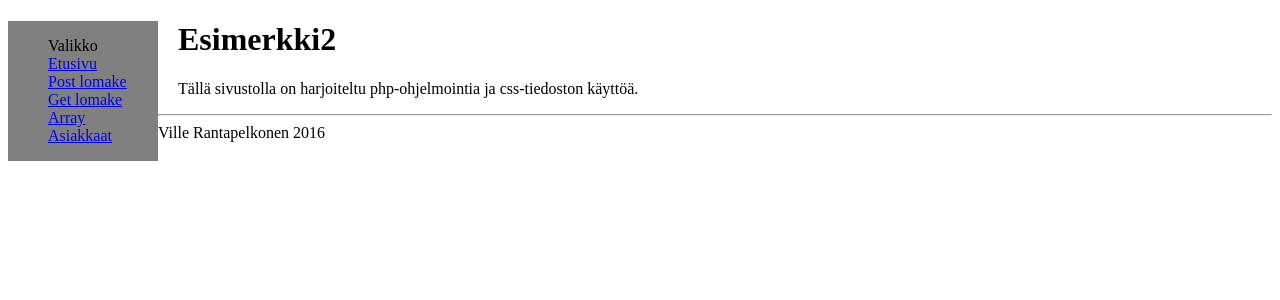
After one commit to villerp/esim2, a PHP site: page / in a window 1280 px wide. The commit adds this page. Shown: the top 300 px of the page. Run offline with PHP 8.4, Linux system fonts and the light colour scheme.

Commit message:
Esimerkki2 valmis

```diff
--- a/array.php
+++ b/array.php
@@ -1,3 +1,4 @@
+<?php include 'menu.php'; ?>
 <h1>Php Array</h1>
 <?php
 $asiakkaat = array(
@@ -25,3 +26,4 @@ foreach ($asiakkaat as $rivi) {
 	}
 	?>
 </TABLE>
+<?php include 'footer.php'; ?>
--- /dev/null
+++ b/footer.php
@@ -0,0 +1,5 @@
+</div>
+<hr>
+Ville Rantapelkonen 2016
+</body>
+</html>
--- a/get.php
+++ b/get.php
@@ -1,3 +1,4 @@
+<?php include 'menu.php'; ?>
 <h1>Testataan get-metodia</h1>
 <form method="get" action="get.php">
 <label>Etunimi</label>
@@ -8,7 +9,6 @@
 <br>
 <input type="submit" name="nappi" value="Lähetä">
 </form>
-
 <?php
 if (isset($_GET['nappi'])) {
 $enimi=$_GET['en'];
@@ -16,3 +16,4 @@ $snimi=$_GET['sn'];
 echo "Terve $enimi $snimi";
 }
 ?>
+<?php include 'footer.php'; ?>
--- /dev/null
+++ b/index.php
@@ -0,0 +1,8 @@
+<?php include "menu.php" ?>
+
+<h1>Esimerkki2</h1>
+<p>
+Tällä sivustolla on harjoiteltu php-ohjelmointia ja css-tiedoston käyttöä.
+</p>
+
+<?php include "footer.php" ?>
--- /dev/null
+++ b/menu.php
@@ -0,0 +1,18 @@
+<!DOCTYPE html>
+<html>
+<head>
+<title>Esimerkki2</title>
+<link rel="stylesheet" type="text/css" href="tyyli.css">
+</head>
+<body>
+<div id="menu">
+<ul>
+<li>Valikko</li>
+<li><a href="index.php">Etusivu</a></li>
+<li><a href="post.php">Post lomake</a></li>
+<li><a href="get.php">Get lomake</a></li>
+<li><a href="array.php">Array</a></li>
+<li><a href="asiakas.php">Asiakkaat</a></li>
+</ul>
+</div>
+<div id="sisalto">
--- a/post.php
+++ b/post.php
@@ -1,3 +1,4 @@
+<?php include 'menu.php'; ?>
 <h1>Testataan post-metodia</h1>
 <form method="post" action="post.php">
 <label>Etunimi</label>
@@ -8,13 +9,11 @@
 <br>
 <input type="submit" name="nappi" value="Lähetä">
 </form>
-
 <?php
 if (isset($_POST['nappi'])) {
-
-
 $enimi=$_POST['en'];
 $snimi=$_POST['sn'];
 echo "Terve $enimi $snimi";
 }
 ?>
+<?php include 'footer.php'; ?>
--- /dev/null
+++ b/tyyli.css
@@ -0,0 +1,19 @@
+label {
+	color: blue;
+}
+
+#menu {
+	float: left;
+	width: 150px;
+	background-color: gray;
+}
+#menu ul {
+	list-style: none;
+}
+#menu ul a:hover {
+	background-color: white;
+}
+
+#sisalto {
+	margin-left: 170px;
+}
```
Also changed, not shown: asiakas.php (added, +17 -0 lines), yhteys.php (added, +14 -0 lines).
